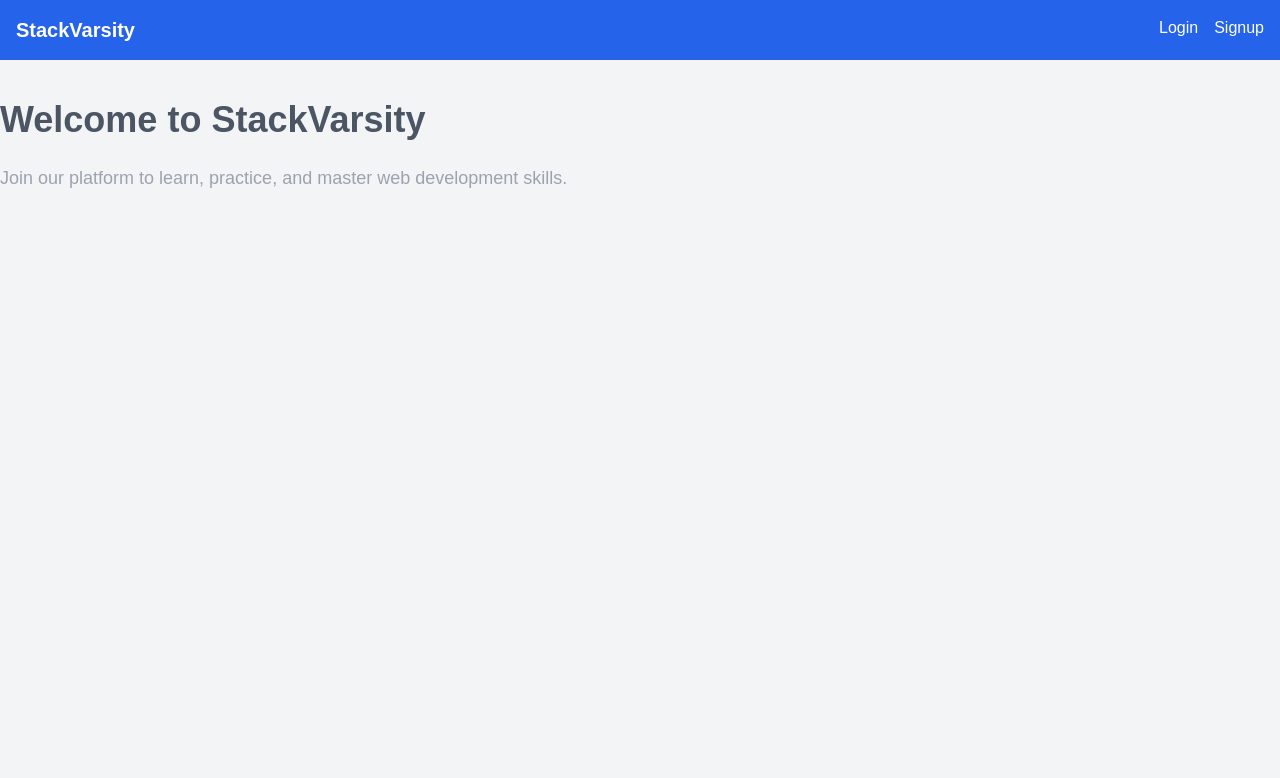
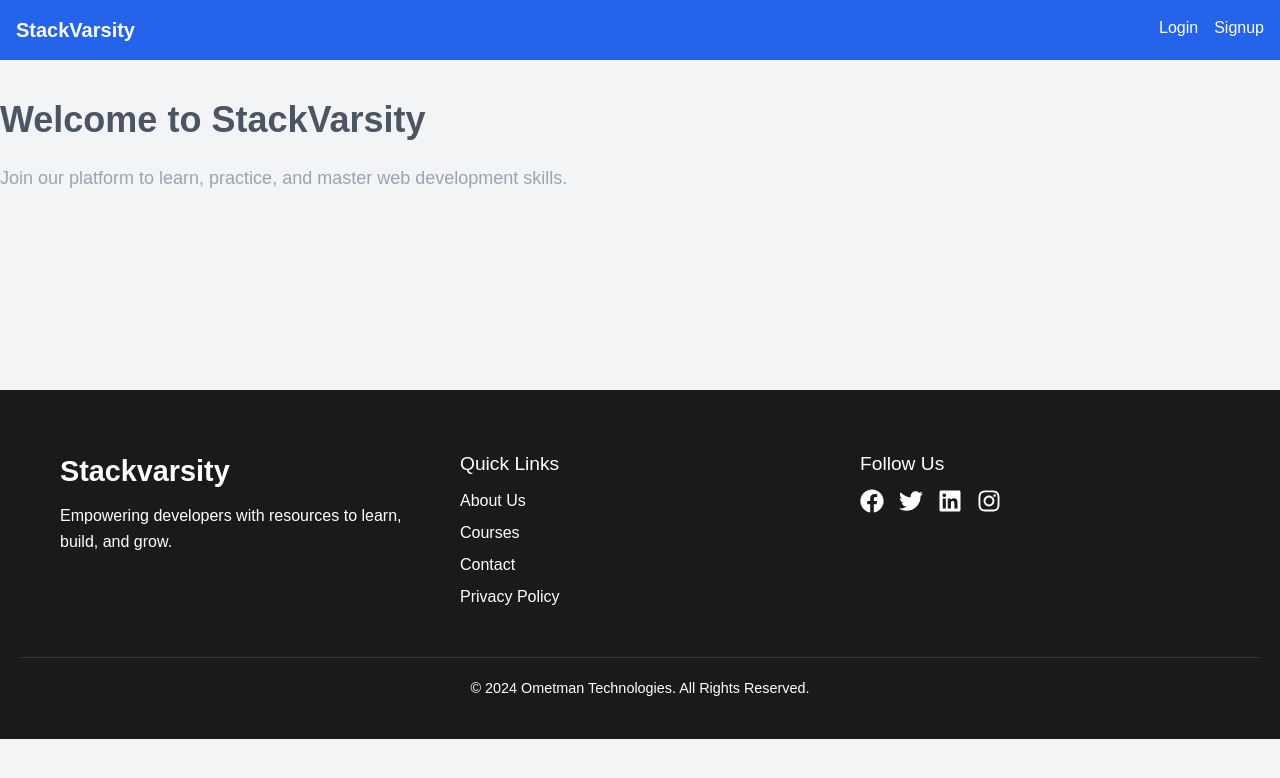
Before and after one commit to ometman/stackvarsity, a Next.js app in the folder frontend/: page / in a window 1280 px wide. Shown: the top 778 px of the page. Built offline with nearby package versions, Linux system fonts and the light colour scheme.

Commit message:
Implement Basic footer component in /components

```diff
--- a/frontend/src/app/dashboard/DashboardLayout.tsx
+++ b/frontend/src/app/dashboard/DashboardLayout.tsx
@@ -1,5 +1,7 @@
+import React from "react";
+import Header from "../../components/Header";
 import Sidebar from "../../components/Sidebar";
-import Header from "../../components/Header";
+import Footer from "../../components/Footer";
 
 const DashboardLayout = ({ children }) => {
   return (
@@ -7,9 +9,12 @@ const DashboardLayout = ({ children }) => {
       <Header />
       <Sidebar />
       <main className="content">{children}</main>
+      <Footer />
       <style jsx>{`
         .dashboard-layout {
           display: flex;
+          flex-direction: column;
+          min-height: 100vh;
         }
         .content {
           flex-grow: 1;
@@ -19,4 +24,5 @@ const DashboardLayout = ({ children }) => {
     </div>
   );
 };
+
 export default DashboardLayout;
--- a/frontend/src/app/page.tsx
+++ b/frontend/src/app/page.tsx
@@ -1,4 +1,5 @@
 import Header from '../components/Header';
+import Footer from '../components/Footer';
 export default function Home() {
   return (
     <div className="min-h-screen bg-gray-100">
@@ -9,6 +10,7 @@ export default function Home() {
           Join our platform to learn, practice, and master web development skills.
         </p>
       </main>
+      <Footer />
     </div>
   );
 }
--- a/frontend/src/components/Footer.tsx
+++ b/frontend/src/components/Footer.tsx
@@ -0,0 +1,161 @@
+"use client";
+
+import React from "react";
+import { FaFacebook, FaTwitter, FaLinkedin, FaInstagram } from "react-icons/fa";
+
+const Footer = () => {
+  return (
+    <footer className="footer">
+      <div className="footer-container">
+        {/* Company Info */}
+        <div className="footer-section company-info">
+          <h2 className="footer-title">Stackvarsity</h2>
+          <p className="footer-description">
+            Empowering developers with resources to learn, build, and grow.
+          </p>
+        </div>
+
+        {/* Quick Links */}
+        <div className="footer-section quick-links">
+          <h3 className="footer-subtitle">Quick Links</h3>
+          <ul className="footer-links">
+            <li><a href="/about">About Us</a></li>
+            <li><a href="/courses">Courses</a></li>
+            <li><a href="/contact">Contact</a></li>
+            <li><a href="/privacy">Privacy Policy</a></li>
+          </ul>
+        </div>
+
+        {/* Social Media */}
+        <div className="footer-section social-media">
+          <h3 className="footer-subtitle">Follow Us</h3>
+          <div className="social-icons">
+            <a href="https://facebook.com" target="_blank" rel="noopener noreferrer" aria-label="Facebook">
+              <FaFacebook />
+            </a>
+            <a href="https://twitter.com" target="_blank" rel="noopener noreferrer" aria-label="Twitter">
+              <FaTwitter />
+            </a>
+            <a href="https://linkedin.com" target="_blank" rel="noopener noreferrer" aria-label="LinkedIn">
+              <FaLinkedin />
+            </a>
+            <a href="https://instagram.com" target="_blank" rel="noopener noreferrer" aria-label="Instagram">
+              <FaInstagram />
+            </a>
+          </div>
+        </div>
+      </div>
+
+      {/* Copyright Section */}
+      <div className="footer-copyright">
+        <p>© {new Date().getFullYear()} Ometman Technologies. All Rights Reserved.</p>
+      </div>
+
+      <style jsx>{`
+        .footer {
+          background-color: #1a1a1a;
+          color: #ffffff;
+          padding: 40px 20px;
+          margin-top: 142px;
+        }
+
+        .footer-container {
+          display: flex;
+          flex-wrap: wrap;
+          justify-content: space-between;
+          max-width: 1200px;
+          margin: 0 auto;
+        }
+
+        .footer-section {
+          flex: 1;
+          margin: 20px;
+          min-width: 200px;
+        }
+
+        .footer-title {
+          font-size: 1.8rem;
+          font-weight: bold;
+          margin-bottom: 10px;
+        }
+
+        .footer-description {
+          font-size: 1rem;
+          line-height: 1.6;
+        }
+
+        .footer-subtitle {
+          font-size: 1.2rem;
+          margin-bottom: 10px;
+        }
+
+        .footer-links {
+          list-style: none;
+          padding: 0;
+        }
+
+        .footer-links li {
+          margin: 8px 0;
+        }
+
+        .footer-links a {
+          color: #ffffff;
+          text-decoration: none;
+          font-size: 1rem;
+          transition: color 0.3s;
+        }
+
+        .footer-links a:hover {
+          color: #007bff;
+        }
+
+        .social-icons {
+          display: flex;
+          justify-content: start;
+          gap: 15px;
+          margin-top: 10px;
+        }
+
+        .social-icons a {
+          color: #ffffff;
+          font-size: 1.5rem;
+          transition: color 0.3s;
+        }
+
+        .social-icons a:hover {
+          color: #007bff;
+        }
+
+        .footer-copyright {
+          text-align: center;
+          border-top: 1px solid #333333;
+          padding-top: 20px;
+          margin-top: 20px;
+        }
+
+        .footer-copyright p {
+          font-size: 0.9rem;
+          margin: 0;
+        }
+
+        @media (max-width: 768px) {
+          .footer-container {
+            flex-direction: column;
+            align-items: center;
+          }
+
+          .footer-section {
+            margin: 20px 0;
+            text-align: center;
+          }
+
+          .social-icons {
+            justify-content: center;
+          }
+        }
+      `}</style>
+    </footer>
+  );
+};
+
+export default Footer;
```
Lines whose indentation alone changed are shown as unchanged.
